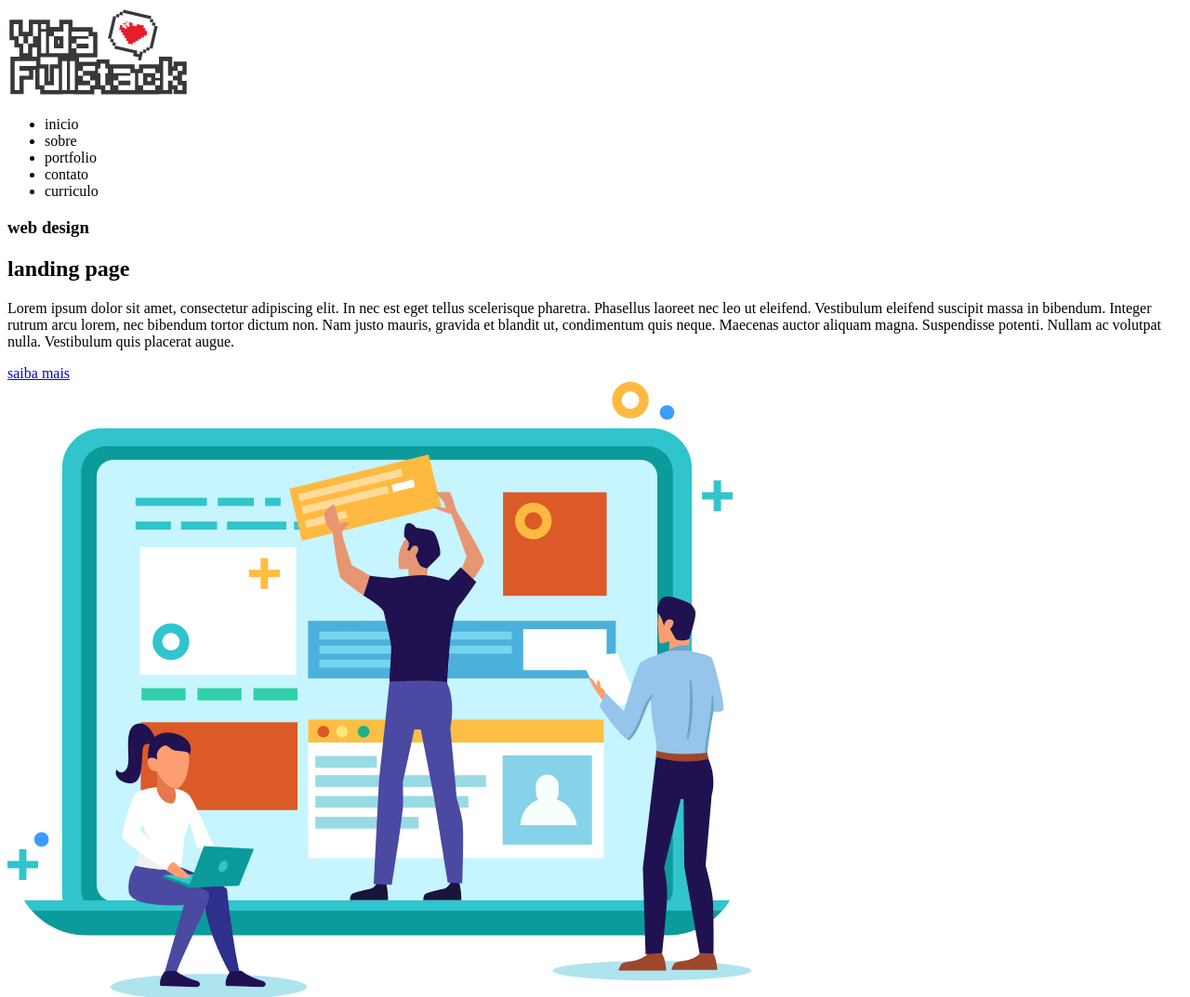
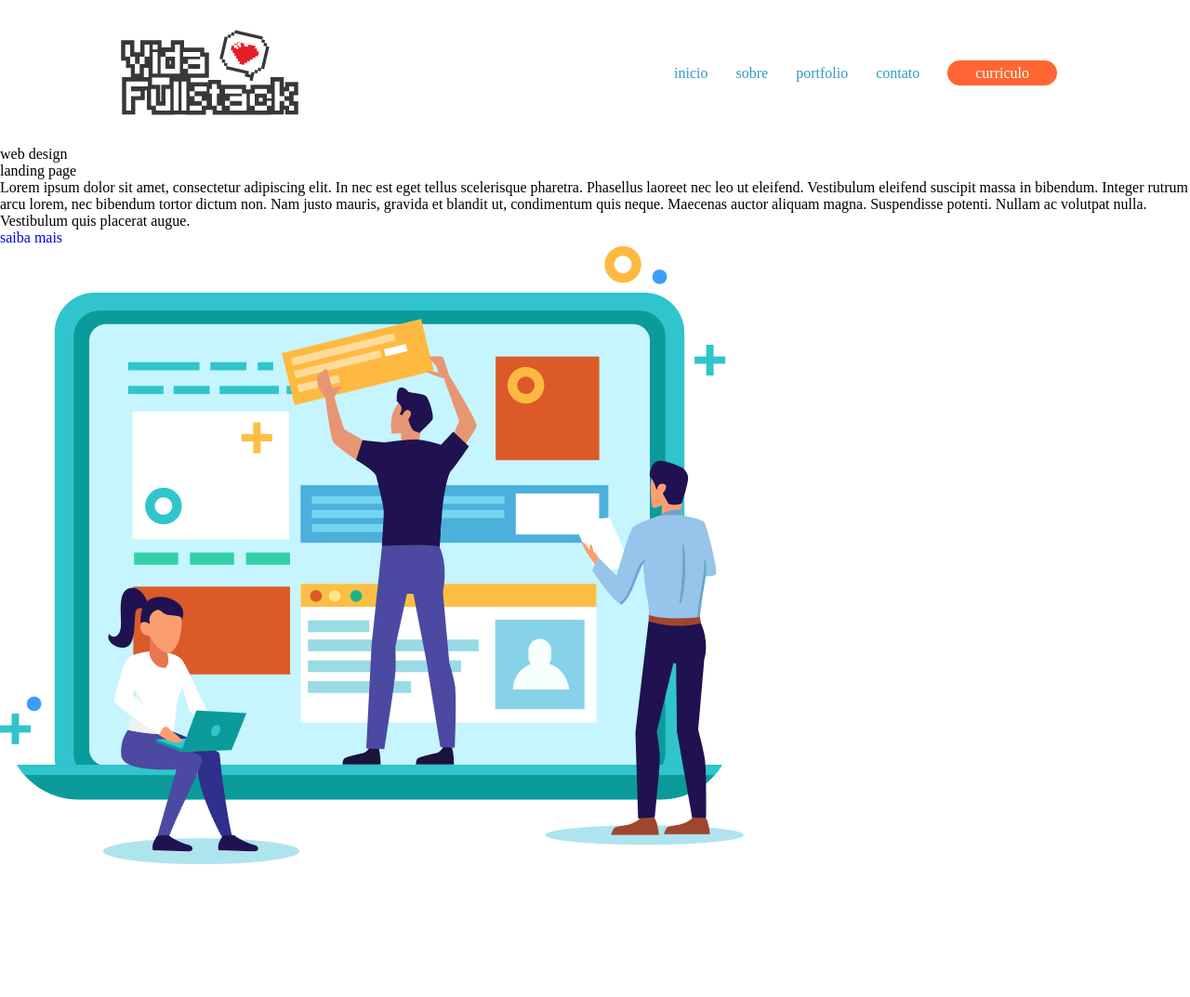
Before and after one commit to Tavares1122/jornada-front-end, a plain HTML site: page index.html in a window 1280 px wide. Shown: the top 1073 px of the page at 93% size. After the commit the page ends 934 px from the top, so only its background shows below. Drawn offline with Linux system fonts and the light colour scheme.

Commit message:
termino de menu header

```diff
--- /dev/null
+++ b/assets/css/buttons.css
@@ -0,0 +1,8 @@
+.btn{
+    padding: 5px 30px;
+    border-radius: 20px;
+}
+.btn.btn-laranja{
+    background: #ff6633;
+    color: #fff;
+}
--- /dev/null
+++ b/assets/css/header.css
@@ -0,0 +1,21 @@
+header{
+    width: 1024px;
+    margin: 30px auto;
+    display: flex;
+    flex-direction: row;
+    justify-content: space-between;
+    align-items: center;
+}
+
+header nav ul {
+    display: flex;
+    flex-direction: row;
+    align-items: center;
+    list-style: none;
+
+}
+
+header nav ul li a{
+    margin: 0 15px;
+    color: #3399cc;
+}
--- /dev/null
+++ b/assets/css/style.css
@@ -0,0 +1,11 @@
+@import './header.css';
+@import './buttons.css';
+
+*{
+    margin: 0;
+    padding: 0;
+    font-size: 100%;
+    font: inherit;
+    vertical-align: baseline;
+    text-decoration: none;
+}
--- a/index.html
+++ b/index.html
@@ -3,6 +3,7 @@
 <head>
     <meta charset="UTF-8">
     <meta name="viewport" content="width=device-width, initial-scale=1.0">
+    <link rel="stylesheet" href="/assets/css/style.css">
     <title>vida full stack</title>
 </head>
 <body>
@@ -12,11 +13,11 @@
     <!--menu-->
         <nav>
             <ul>
-                <li>inicio</li>
-                <li>sobre</li>
-                <li>portfolio</li>
-                <li>contato</li>
-                <li>curriculo</li>
+                <li><a href="#">inicio</a></li>
+                <li><a href="#">sobre</a></li>
+                <li><a href="#">portfolio</a></li>
+                <li><a href="#">contato</a></li>
+                <li><a href="#" class="btn btn-laranja">curriculo</a></li>
             </ul>
         </nav>
     <!--fim do menu-->
```
Also changed, not shown: assets/style.css (deleted).
